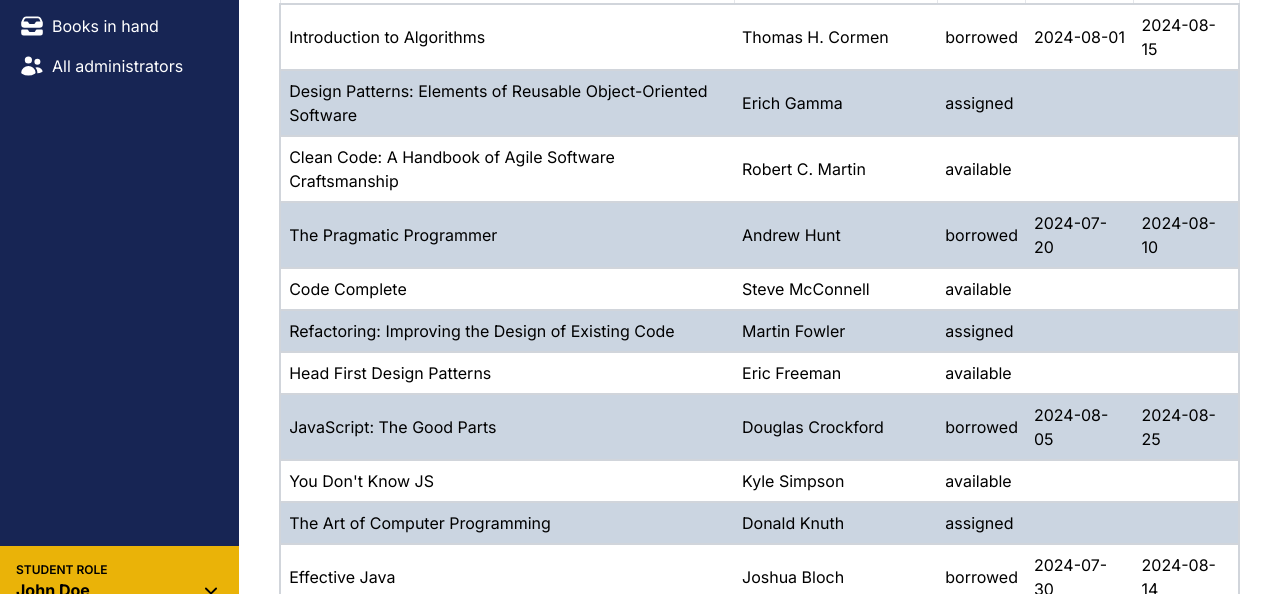
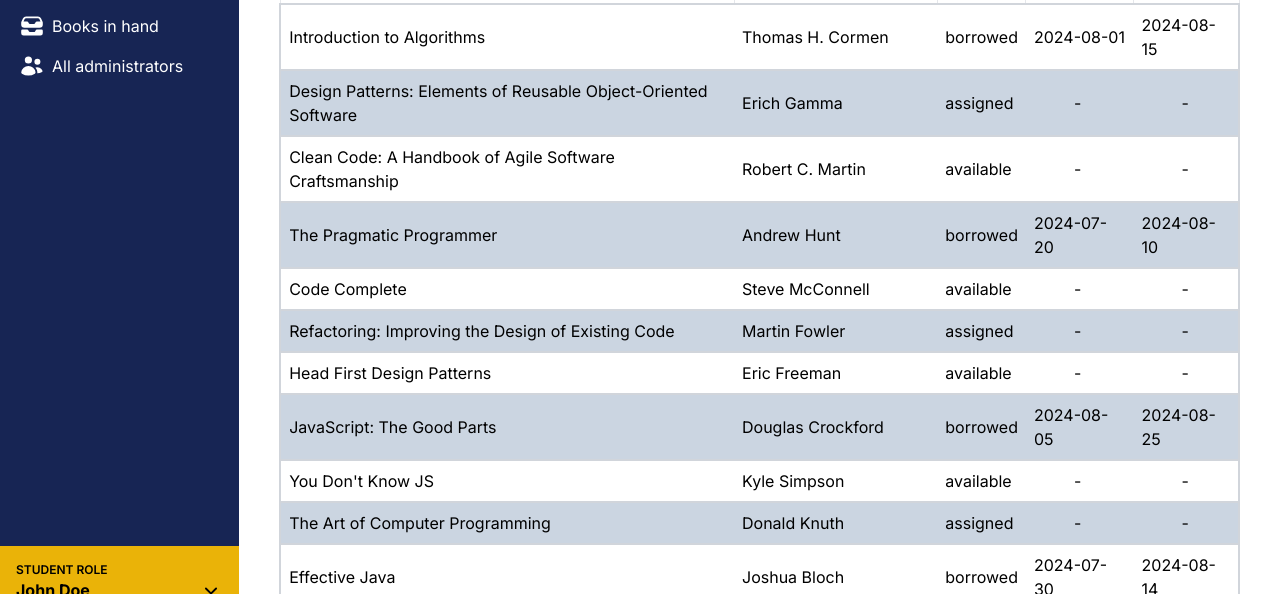
Before and after one commit to jim-ww/library-nextjs, a Next.js app: page /books in a window 1280 px wide. Shown: the part 182-776 px from the top of the page. Built offline with nearby package versions, Linux system fonts and the light colour scheme; no server answers.

Commit message:
fix panel yet again, implement books page inHand parameter handler

```diff
--- /dev/null
+++ b/app/books/BooksClient.tsx
@@ -0,0 +1,32 @@
+'use client';
+
+import { useEffect, useMemo, useState } from 'react';
+import { BookStatus, type Book } from '../lib/definitions';
+import BooksTable from './components/BooksTable';
+import { useSearchParams } from 'next/navigation';
+
+export default function BooksClient({
+  booksProp,
+}: Readonly<{ booksProp: Book[] }>) {
+  const [books, setBooks] = useState<Book[]>(booksProp);
+  const params = useSearchParams();
+  const inHand = params.get('inHand');
+
+  const filteredBooks = useMemo(() => {
+    return inHand
+      ? books.filter((book: Book) => book.state.status === BookStatus.Borrowed)
+      : books;
+  }, [books, inHand]);
+
+  return (
+    <div className="w-full p-10">
+      {/* TODO change to Books in hand if url parameter inHand=true */}
+      <h1 className="font-extrabold text-2xl">
+        {inHand ? 'Books in hand' : 'All books'}
+      </h1>
+      <br />
+      <h2>{filteredBooks.length > 1 ? `${books.length} books` : '1 book'}</h2>
+      <BooksTable books={filteredBooks} />
+    </div>
+  );
+}
--- a/app/books/components/BooksTable.tsx
+++ b/app/books/components/BooksTable.tsx
@@ -1,7 +1,7 @@
 'use client';
 
 import { useRouter } from 'next/navigation';
-import type { Book } from '../../lib/definitions';
+import { BookStatus, type Book } from '../../lib/definitions';
 import type { ReactNode } from 'react';
 
 export default function BooksTable({ books }: Readonly<{ books: Book[] }>) {
@@ -32,8 +32,18 @@ export default function BooksTable({ books }: Readonly<{ books: Book[] }>) {
             <TableData>{book.title}</TableData>
             <TableData>{book.author}</TableData>
             <TableData>{book.state.status}</TableData>
-            <TableData>{book.state.borrowDate}</TableData>
-            <TableData>{book.state.returnDate}</TableData>
+
+            {book.state.status == BookStatus.Borrowed ? (
+              <>
+                <TableData>{book.state.borrowDate}</TableData>
+                <TableData>{book.state.returnDate}</TableData>
+              </>
+            ) : (
+              <>
+                <TableData classname="pl-12">-</TableData>
+                <TableData classname="pl-12">-</TableData>
+              </>
+            )}
           </tr>
         ))}
       </tbody>
@@ -45,6 +55,9 @@ function TableHead({ text }: Readonly<{ text: string }>) {
   return <th className="border p-2 text-start">{text}</th>;
 }
 
-function TableData({ children }: Readonly<{ children: ReactNode }>) {
-  return <td className="p-2">{children}</td>;
+function TableData({
+  classname,
+  children,
+}: Readonly<{ classname?: string; children: ReactNode }>) {
+  return <td className={`p-2 ${classname}`}>{children}</td>;
 }
--- a/app/books/page.tsx
+++ b/app/books/page.tsx
@@ -1,17 +1,8 @@
-import { type Book } from '../lib/definitions';
 import { getBooks } from '../lib/data-access/books';
-import BooksTable from './components/BooksTable';
+import type { Book } from '../lib/definitions';
+import BooksClient from './BooksClient';
 
 export default async function Page() {
   const books: Book[] = await getBooks();
-
-  return (
-    <div className="w-full p-10">
-      {/* TODO change to Books in hand if url parameter inHand=true */}
-      <h1 className="font-extrabold text-2xl">All books</h1>
-      <br />
-      <h2>{books.length > 1 ? `${books.length} books` : '1 book'}</h2>
-      <BooksTable books={books} />
-    </div>
-  );
+  return <BooksClient booksProp={books} />;
 }
--- a/app/layout.tsx
+++ b/app/layout.tsx
@@ -4,6 +4,7 @@ import { inter } from '@/app/ui/fonts';
 import { Panel } from './ui/components/Panel';
 import { users } from './lib/mock_data';
 import type { User } from './lib/definitions';
+import { getCurrentUser } from './lib/data-access/users';
 
 export const metadata: Metadata = {
   title: 'Next Library',
@@ -15,7 +16,8 @@ export default async function RootLayout({
 }: Readonly<{
   children: React.ReactNode;
 }>) {
-  const user: User | null = users[0]; // TODO await getCurrentUser();
+  const user: User | null = users[0]; // TODO
+  const testUser = await getCurrentUser();
 
   return (
     <html lang="en">
--- a/app/ui/components/Panel.tsx
+++ b/app/ui/components/Panel.tsx
@@ -23,7 +23,7 @@ export function Panel({ user }: Readonly<{ user: User }>) {
 
   return (
     <>
-      <div className="bg-blue-950 whitespace-nowrap md:w-screen lg:w-auto lg:h-screen">
+      <div className="bg-blue-950 whitespace-nowrap md:w-screen lg:w-auto lg:h-screen sticky top-0 left-0">
         <div className="flex lg:flex-col items-center lg:items-start lg:h-full">
           {/* Mobile menu button */}
           <button
@@ -122,7 +122,7 @@ function NavBar({ classname }: Readonly<{ classname?: string }>) {
           <DocumentTextIcon className={itemIconClassname} />
         </ListItem>
 
-        <ListItem link="/books?inHand=true" text="Books in hand">
+        <ListItem link="/books?inHand=1" text="Books in hand">
           <InboxStackIcon className={itemIconClassname} />
         </ListItem>
 
```
